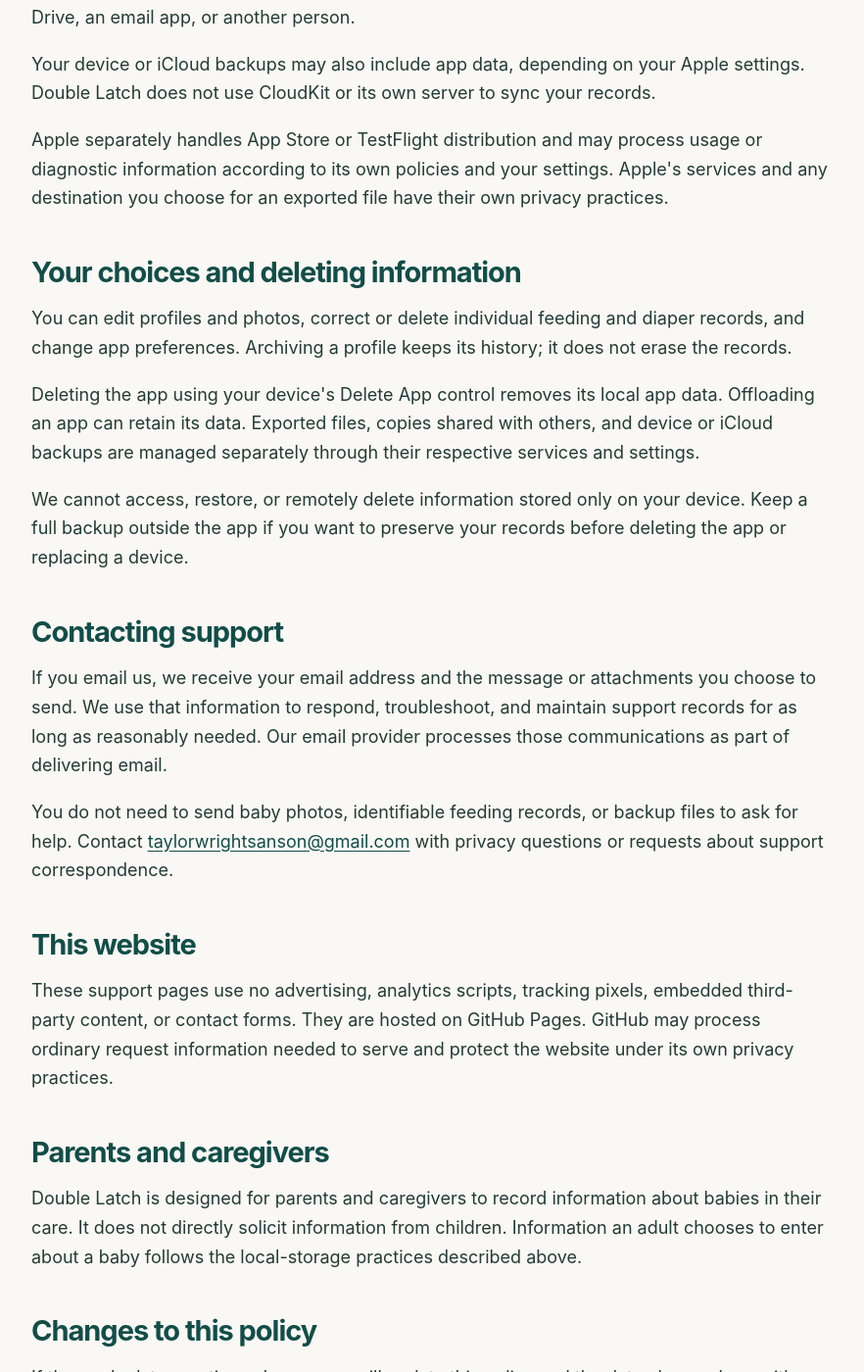
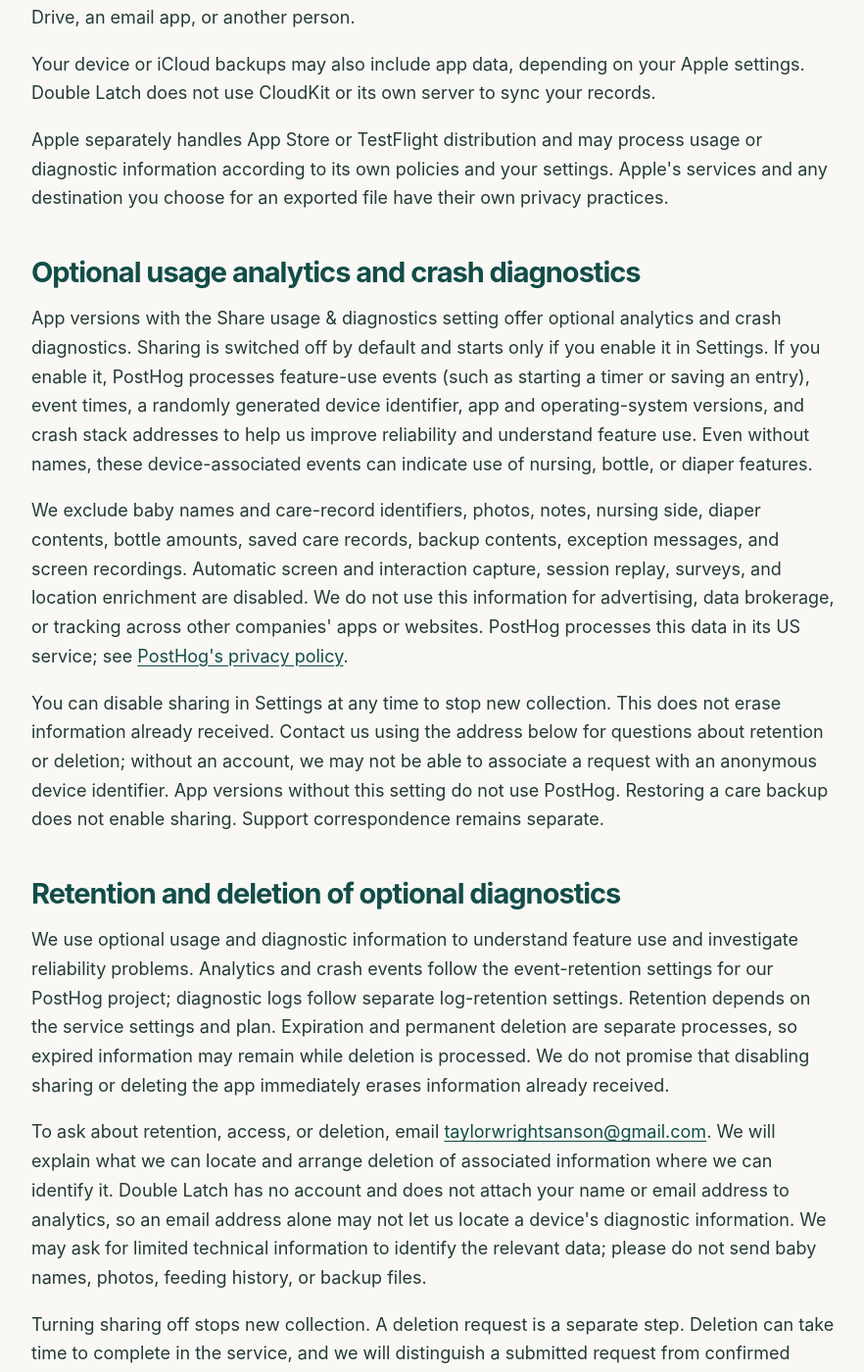
Before and after one commit to Xeaza/xeaza.github.io, a Jekyll site: the page doublelatch/privacy_policy.html, which Jekyll copies as it is, in a window 1280 px wide and 1400 px high, scrolled down 1322 px. Shown: the whole window at 98% size, without its empty margins (198-1080 px from the left). Built offline with Jekyll 4.4.1, drawn with Linux system fonts in a browser that asks for light colours; some of the changed text lies outside the part shown.

Commit message:
Publish Double Latch optional analytics privacy and support updates

```diff
--- a/doublelatch/privacy_policy.html
+++ b/doublelatch/privacy_policy.html
@@ -4,7 +4,7 @@
   <meta charset="utf-8">
   <meta name="viewport" content="width=device-width, initial-scale=1">
   <title>Double Latch Privacy Policy</title>
-  <meta name="description" content="How Double Latch handles local feeding records, optional photos, exports, backups, and support messages.">
+  <meta name="description" content="How Double Latch handles local care records, optional analytics and crash diagnostics, retention, deletion, backups, and support messages.">
   <link rel="canonical" href="https://taylorwrightsanson.com/doublelatch/privacy_policy.html">
   <link rel="stylesheet" href="/doublelatch/styles.css">
 </head>
@@ -21,8 +21,8 @@
     <section class="hero" aria-labelledby="title">
       <p class="eyebrow">Double Latch</p>
       <h1 id="title">Privacy policy</h1>
-      <p class="updated">Last updated: November 7, 2026</p>
-      <p class="lead">Your feeding and diaper records are stored on your device. Double Latch has no account, advertising, tracking, third-party analytics, or developer-operated backend that receives those records.</p>
+      <p class="updated">Last updated: November 9, 2026</p>
+      <p class="lead">Your feeding and diaper records are stored on your device. Double Latch has no account or advertising. Optional usage analytics and crash diagnostics are off by default. Saved care records are not uploaded to a developer-operated backend.</p>
       <p>This policy explains how Taylor Sanson ("we" or "us") handles information in connection with Double Latch and its support website.</p>
     </section>
     <div class="policy">
@@ -41,6 +41,18 @@
         <p>You can choose to export CSV files or a full backup through the system sharing interface. Those files contain the records you export; full backups also include profiles, optional photos, and preferences. Where the file goes depends on the destination you select, such as Files, iCloud Drive, an email app, or another person.</p>
         <p>Your device or iCloud backups may also include app data, depending on your Apple settings. Double Latch does not use CloudKit or its own server to sync your records.</p>
         <p>Apple separately handles App Store or TestFlight distribution and may process usage or diagnostic information according to its own policies and your settings. Apple's services and any destination you choose for an exported file have their own privacy practices.</p>
+      </section>
+      <section aria-labelledby="analytics">
+        <h2 id="analytics">Optional usage analytics and crash diagnostics</h2>
+        <p>App versions with the Share usage &amp; diagnostics setting offer optional analytics and crash diagnostics. Sharing is switched off by default and starts only if you enable it in Settings. If you enable it, PostHog processes feature-use events (such as starting a timer or saving an entry), event times, a randomly generated device identifier, app and operating-system versions, and crash stack addresses to help us improve reliability and understand feature use. Even without names, these device-associated events can indicate use of nursing, bottle, or diaper features.</p>
+        <p>We exclude baby names and care-record identifiers, photos, notes, nursing side, diaper contents, bottle amounts, saved care records, backup contents, exception messages, and screen recordings. Automatic screen and interaction capture, session replay, surveys, and location enrichment are disabled. We do not use this information for advertising, data brokerage, or tracking across other companies' apps or websites. PostHog processes this data in its US service; see <a href="https://posthog.com/privacy">PostHog's privacy policy</a>.</p>
+        <p>You can disable sharing in Settings at any time to stop new collection. This does not erase information already received. Contact us using the address below for questions about retention or deletion; without an account, we may not be able to associate a request with an anonymous device identifier. App versions without this setting do not use PostHog. Restoring a care backup does not enable sharing. Support correspondence remains separate.</p>
+      </section>
+      <section aria-labelledby="retention">
+        <h2 id="retention">Retention and deletion of optional diagnostics</h2>
+        <p>We use optional usage and diagnostic information to understand feature use and investigate reliability problems. Analytics and crash events follow the event-retention settings for our PostHog project; diagnostic logs follow separate log-retention settings. Retention depends on the service settings and plan. Expiration and permanent deletion are separate processes, so expired information may remain while deletion is processed. We do not promise that disabling sharing or deleting the app immediately erases information already received.</p>
+        <p>To ask about retention, access, or deletion, email <a href="mailto:taylorwrightsanson@gmail.com?subject=Double%20Latch%20privacy">taylorwrightsanson@gmail.com</a>. We will explain what we can locate and arrange deletion of associated information where we can identify it. Double Latch has no account and does not attach your name or email address to analytics, so an email address alone may not let us locate a device's diagnostic information. We may ask for limited technical information to identify the relevant data; please do not send baby names, photos, feeding history, or backup files.</p>
+        <p>Turning sharing off stops new collection. A deletion request is a separate step. Deletion can take time to complete in the service, and we will distinguish a submitted request from confirmed completion. Support emails are handled separately as described below.</p>
       </section>
       <section aria-labelledby="control">
         <h2 id="control">Your choices and deleting information</h2>
```
Also changed, not shown: doublelatch/README.md (added, +26 -0 lines), doublelatch/index.html (+6 -1 lines), doublelatch/next-release-listing.txt (added, +41 -0 lines).
